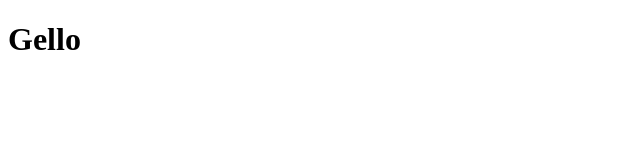
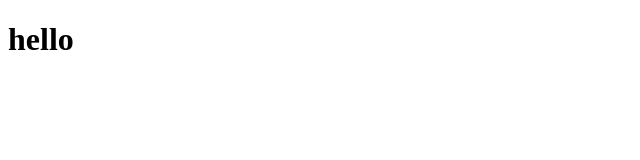
Before and after one commit to Anthonoir576/Projet-02_React.js, a React (Create React App) app: page / in a window 1280 px wide. Shown: the top 160 px of the page, without its empty margins (0-640 px from the left). Built offline with nearby package versions, Linux system fonts and the light colour scheme.

Commit message:
:CI: New fichier/dossier Home.js

```diff
--- a/src/App.js
+++ b/src/App.js
@@ -2,7 +2,7 @@
 function App() {
   return (
     <div className="App">
-      <h1>Gello</h1>
+      <h1>hello</h1>
     </div>
   );
 }
```
Also changed, not shown: src/pages/Home.js (added, +13 -0 lines).
